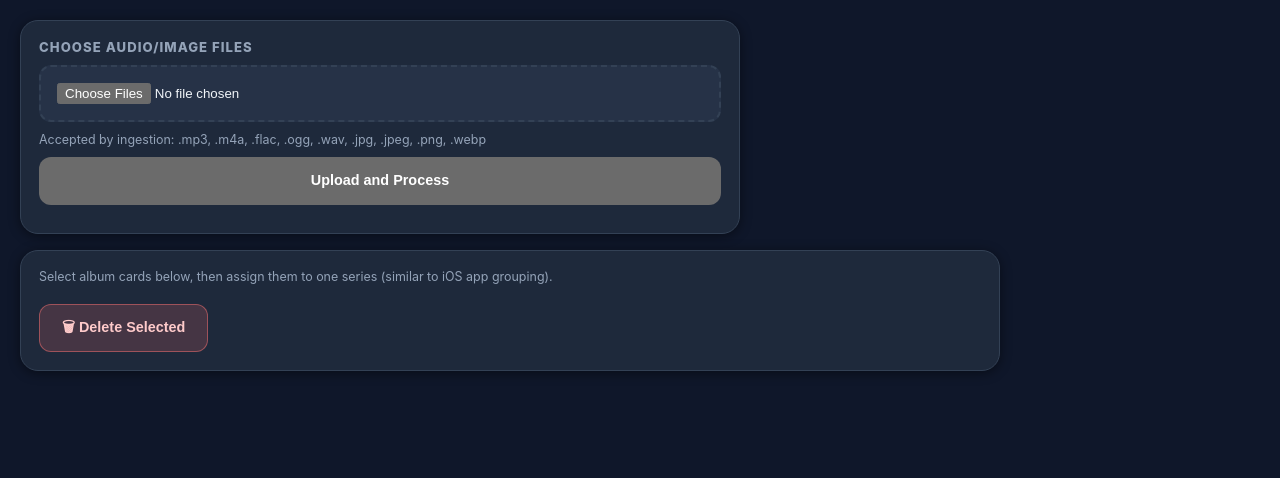
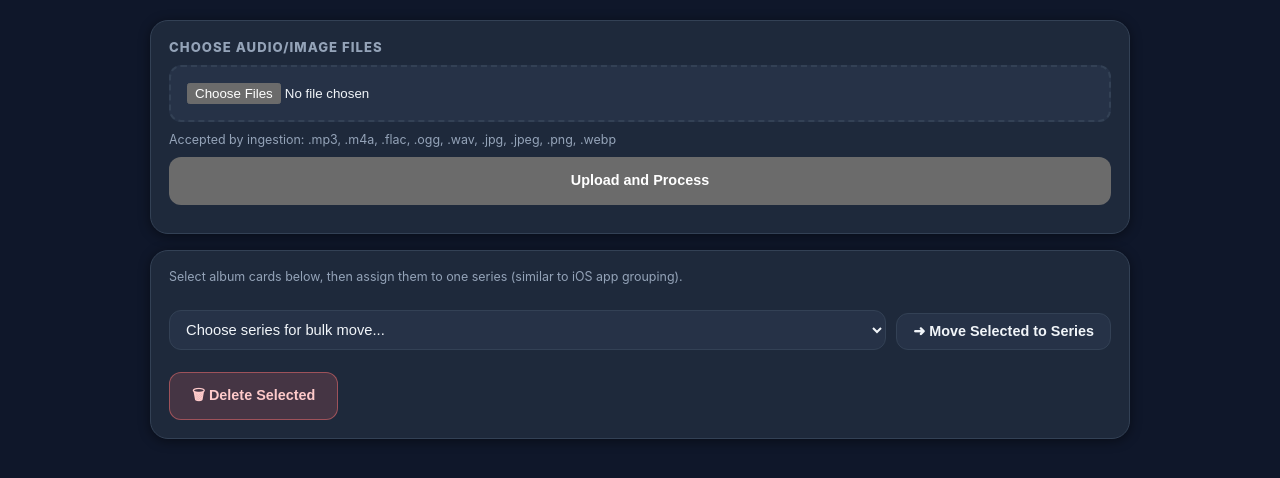
Before and after one commit to mr-deamon/tonieselector, a FastAPI app: page /manage in a window 1280 px wide. Shown: the part 78-556 px from the top of the page. Run offline with FastAPI, Linux system fonts and the light colour scheme.

Commit message:
add bulk-album-move

```diff
--- a/app/static/style.css
+++ b/app/static/style.css
@@ -591,11 +591,12 @@ input[type="text"]:focus { outline: none; border-color: var(--sky); }
   border-radius: var(--r-card);
   padding: 18px;
   box-shadow: var(--shadow-card);
-  max-width: 720px;
+  max-width: 980px;
+  margin: 0 auto 16px;
 }
 
 .manage-delete-panel {
-  margin-top: 16px;
+  margin: 0 auto;
   max-width: 980px;
 }
 
@@ -606,6 +607,41 @@ input[type="text"]:focus { outline: none; border-color: var(--sky); }
 .bulk-delete-manage {
   align-self: flex-start;
   margin-top: 10px;
+}
+
+.bulk-actions {
+  display: flex;
+  flex-direction: column;
+  gap: 12px;
+  margin-top: 16px;
+}
+
+.bulk-move-controls {
+  display: flex;
+  gap: 10px;
+  align-items: flex-end;
+}
+
+.bulk-move-select {
+  flex: 1;
+  padding: 10px 12px;
+  background: var(--surface-2);
+  border: 1px solid var(--border);
+  border-radius: var(--r-sm);
+  color: var(--text);
+  font-size: 0.92rem;
+  transition: border-color 150ms ease;
+}
+
+.bulk-move-select:focus {
+  outline: none;
+  border-color: var(--sky);
+}
+
+#bulk-move-button {
+  min-height: unset;
+  padding: 10px 16px;
+  white-space: nowrap;
 }
 
 .upload-form {
--- a/app/templates/manage.html
+++ b/app/templates/manage.html
@@ -98,11 +98,24 @@
           </section>
         {% endfor %}
 
-        <button
-          type="submit"
-          class="danger bulk-delete-manage"
-          onclick="return confirm('Delete all selected albums from the library?');"
-        >🗑 Delete Selected</button>
+        <div class="bulk-actions">
+          <div class="bulk-move-controls">
+            <select id="bulk-move-series" class="bulk-move-select" aria-label="Select series to move albums to">
+              <option value="">Choose series for bulk move...</option>
+              {% for group in grouped_albums %}
+                <option value="{{ group.series_name }}">{{ group.series_name }}</option>
+              {% endfor %}
+            </select>
+            <button type="button" id="bulk-move-button" class="secondary" onclick="bulkMoveSelectedAlbums()">
+              ➜ Move Selected to Series
+            </button>
+          </div>
+          <button
+            type="submit"
+            class="danger bulk-delete-manage"
+            onclick="return confirm('Delete all selected albums from the library?');"
+          >🗑 Delete Selected</button>
+        </div>
       </form>
     </section>
   </main>
@@ -136,6 +149,53 @@
       flashMessage.classList.add(type);
       flashMessage.textContent = text;
       flashMessage.hidden = false;
+    }
+
+    function bulkMoveSelectedAlbums() {
+      const bulkMoveSelect = document.getElementById('bulk-move-series');
+      const targetSeries = bulkMoveSelect.value;
+      if (!targetSeries) {
+        showFlashMessage('Please select a target series.', 'error');
+        return;
+      }
+
+      const selectedCheckboxes = document.querySelectorAll('input[name="selected_album_ids"]:checked');
+      const selectedAlbumIds = Array.from(selectedCheckboxes).map(cb => parseInt(cb.value, 10));
+
+      if (selectedAlbumIds.length === 0) {
+        showFlashMessage('Please select at least one album.', 'error');
+        return;
+      }
+
+      const confirmMsg = `Move ${selectedAlbumIds.length} album${selectedAlbumIds.length !== 1 ? 's' : ''} to "${targetSeries}"?`;
+      if (!confirm(confirmMsg)) {
+        return;
+      }
+
+      const bulkMoveButton = document.getElementById('bulk-move-button');
+      bulkMoveButton.disabled = true;
+
+      const formData = new FormData();
+      selectedAlbumIds.forEach(id => formData.append('selected_album_ids', id));
+      formData.append('series_name', targetSeries);
+
+      fetch('/api/albums/group', {
+        method: 'POST',
+        body: formData,
+      })
+        .then(response => response.json())
+        .then(result => {
+          showFlashMessage(result.message, result.message_type || 'success');
+          if (result.message_type === 'success' || result.message_type === 'error') {
+            setTimeout(() => window.location.reload(), 1500);
+          }
+        })
+        .catch(error => {
+          showFlashMessage(error.message || 'Bulk move failed.', 'error');
+        })
+        .finally(() => {
+          bulkMoveButton.disabled = false;
+        });
     }
 
     async function moveAlbumToSeries(albumId, targetSeries) {
```
